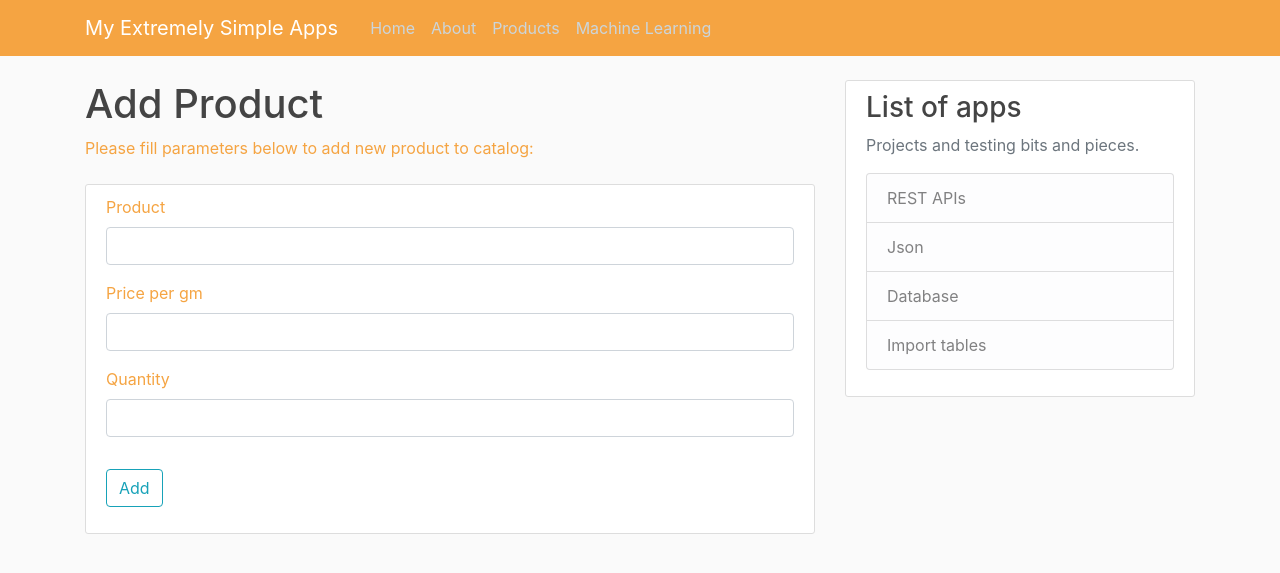
After one commit to tbp-75/mesapropackage, a Flask app: page /Products/add in a window 1280 px wide. The commit adds this page. Shown: the top 573 px of the page. Run offline with Flask 2, Linux system fonts and the light colour scheme; some libraries are stand-ins or nearby versions.

Commit message:
Product Catalog

```diff
--- a/mesa/forms.py
+++ b/mesa/forms.py
@@ -1,6 +1,7 @@
 from flask_wtf import FlaskForm
+# from flask_table import Table, Col
 from wtforms import IntegerField, FloatField, SubmitField, StringField
-from wtforms.validators import DataRequired, ValidationError, NumberRange, InputRequired
+from wtforms.validators import DataRequired, ValidationError, NumberRange, InputRequired, length
 
 
 class PredictionForm(FlaskForm):
@@ -30,3 +31,12 @@
 
 
     submit = SubmitField('Predict')
+
+class ProductsForm(FlaskForm):
+    name = StringField("Product", validators=[InputRequired(), length(min=3, max=20)])
+    price_per_gm = FloatField("Price per gm", validators=[NumberRange(min=0, max=1000000)])
+    quantity = IntegerField("Quantity", validators=[NumberRange(min=0, max=1000000)])
+
+    edit = SubmitField('Edit')
+    add = SubmitField('Add')
+    delete = SubmitField('Delete')
--- a/mesa/products.csv
+++ b/mesa/products.csv
@@ -4,3 +4,4 @@
 platinum,78.5,500
 aluminum,0.02,1000
 lead,0.04,1750
+latinum,0.03,50
--- a/mesa/routes.py
+++ b/mesa/routes.py
@@ -1,6 +1,6 @@
 
 from flask import render_template, jsonify, request, flash, redirect, url_for
-from mesa.forms import PredictionForm
+from mesa.forms import PredictionForm, ProductsForm
 import pandas as pd
 import numpy as np
 import json
@@ -33,9 +33,89 @@
 def restapis():
     return render_template('restapis.html', title='REST APIs')
 
-# API CALLS
+# ============= PRODUCT CATALOG======================================
+# WEB INTERFACE
+@app.route("/Products/Catalog", methods=['GET','POST'])
+def getproductcatalog():
+    catalog = pd.DataFrame(products.read_data())
+    form = ProductsForm()
+
+    return render_template('productcatalog.html'
+                            , tables=[catalog.to_html( header = True, index= False)]
+                            , form = form)
 
 
+@app.route("/Products/add", methods=['GET','POST'])
+def addproduct_web():
+    form = ProductsForm()
+
+    # Verify if form contains any data
+    new_product =  [x for x in form.data.values()][:3]
+    notvalid = any(element is None for element in new_product)
+
+    if notvalid:
+
+        return render_template('addproduct.html', title = "Add new product", form = form)
+
+    else:
+
+        new_product_df = pd.DataFrame(new_product)
+
+        products.append_data(new_product_df.T)
+
+        flash(f'{new_product[0]}  added successfully','success')
+        return redirect(url_for('getproductcatalog'))
+
+
+@app.route("/Products/delete", methods=['GET','POST'])
+def deleteproduct_web():
+    form = ProductsForm()
+
+    delete_product =  [x for x in form.data.values()][:3]
+    notvalid = delete_product[0] is None
+
+    if notvalid:
+
+        return render_template('deleteproduct.html', title = "Delete Products", form = form)
+
+    else:
+        q = delete_product[0]
+        nprod = pd.DataFrame({'name': [q]})
+        products.delete_data(nprod)
+
+        flash(f'{delete_product[0]} removed successfully','success')
+
+        return redirect(url_for('getproductcatalog'))
+
+@app.route("/Products/edit", methods=['GET','POST'])
+def editproduct_web():
+    form = ProductsForm()
+    product = 'gold'
+    item = products.get_record(product)
+
+    # flash(item)
+    # flash(item.name[0])
+    # form.postTitle.data = item
+    # edit_product =  [x for x in form.data.values()][:3]
+    # notvalid = delete_product[0] is None
+
+    # if notvalid:
+
+    #     return render_template('deleteproduct.html', title = "Delete Products", form = form)
+
+    # else:
+    #     q = delete_product[0]
+    #     nprod = pd.DataFrame({'name': [q]})
+    #     products.delete_data(nprod)
+
+    #     flash(f'{delete_product[0]} removed successfully','success')
+
+    #     return redirect(url_for('getproductcatalog'))
+    return render_template('editproduct.html', title = "Edit Products"
+                , form = form
+                , name = item.name[0])
+
+# API CALLS
 @app.route("/api/Getproducts", methods=['POST'])
 def getproducts():
     # Load data
--- a/mesa/static/main.css
+++ b/mesa/static/main.css
@@ -8,8 +8,9 @@
   color: #444444;
 }
 
+
 .bg-steel {
-    background-color: #f57e42;
+  background-color: #f5a442;
 }
 
 .site-header .navbar-nav .nav-link {
--- /dev/null
+++ b/mesa/templates/addproduct.html
@@ -0,0 +1,31 @@
+{% extends "layout.html" %}
+{% block content %}
+<h1>Add Product</h1>
+<body>Please fill parameters below to add new product to catalog:
+    <br>
+    <br>
+</body>
+    <div class="content-section">
+        <form method="POST" action="">
+            {{ form.hidden_tag() }}
+            <fieldset class="form-group">
+                <div class="form-group">
+                    {{form.name.label(class="form-control-label")}}
+                    {{form.name(class="form-control", placeholder = form.name.description)}}
+                </div>
+                <div class="form-group">
+                    {{form.price_per_gm.label(class="form-control-label")}}
+                    {{form.price_per_gm(class="form-control", placeholder = form.price_per_gm.description)}}
+                </div>
+                <div class="form-group">
+                    {{form.quantity.label(class="form-control-label")}}
+                    {{form.quantity(class="form-control", placeholder = form.quantity.description)}}
+                </div>
+
+            </fieldset>
+            <div class="form-group">
+                {{ form.add(class="btn btn-outline-info") }}
+            </div>
+        </form>
+    </div>
+{% endblock content %}
--- a/mesa/templates/layout.html
+++ b/mesa/templates/layout.html
@@ -28,7 +28,7 @@
             <div class="navbar-nav mr-auto">
               <a class="nav-item nav-link" href="/">Home</a>
               <a class="nav-item nav-link" href="/about">About</a>
-              <a class="nav-item nav-link" href="/restapis">REST APIs</a>
+              <a class="nav-item nav-link" href="/Products/Catalog">Products</a>
               <a class="nav-item nav-link" href="/ML/predictdiabetes">Machine Learning</a>
             </div>
             <!-- Navbar Right Side -->
```
Also changed, not shown: other parts of mesa/static/main.css (+12 -44 lines), mesa/models.py (+7 -0 lines), mesa/templates/deleteproduct.html (added, +22 -0 lines), mesa/templates/editproduct.html (added, +20 -0 lines), mesa/templates/productcatalog.html (added, +14 -0 lines). Lines whose indentation alone changed are shown as unchanged.
